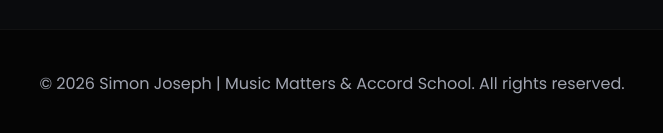
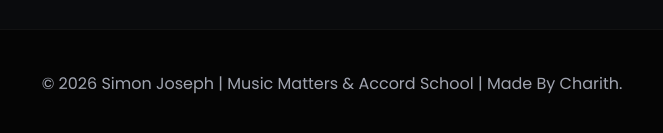
Before and after one commit to DarkStar1233443/Music-Matters, a plain HTML site: page index.html in a window 1280 px wide. Shown: the part 6695-6828 px from the top of the page, 308-971 px from the left. Drawn offline with Linux system fonts and the light colour scheme.

Commit message:
Update index.html

```diff
--- a/index.html
+++ b/index.html
@@ -555,7 +555,7 @@
 
     <!-- Footer -->
     <footer>
-        <p>&copy; 2026 Simon Joseph | Music Matters & Accord School. All rights reserved.</p>
+        <p>&copy; 2026 Simon Joseph | Music Matters & Accord School | Made By Charith. </p>
     </footer>
 
 </body>
```
